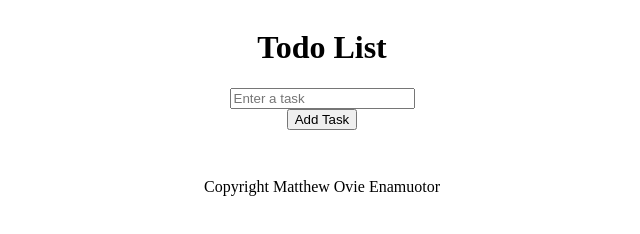
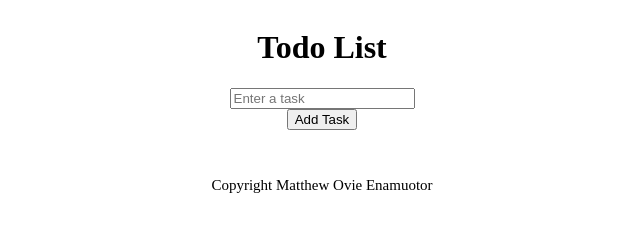
Before and after one commit to oviematthew/todolist, a plain HTML site: page index.html in a window 1280 px wide. Shown: the full height of the page, 318-958 px from the left. Drawn offline with Linux system fonts and the light colour scheme.

Commit message:
added styles

```diff
--- a/assets/css/style.css
+++ b/assets/css/style.css
@@ -5,4 +5,7 @@ body {
     flex-direction: column;
 }
 
-footer
+footer p {
+    color: black;
+    font-size: 15px;
+}
```
